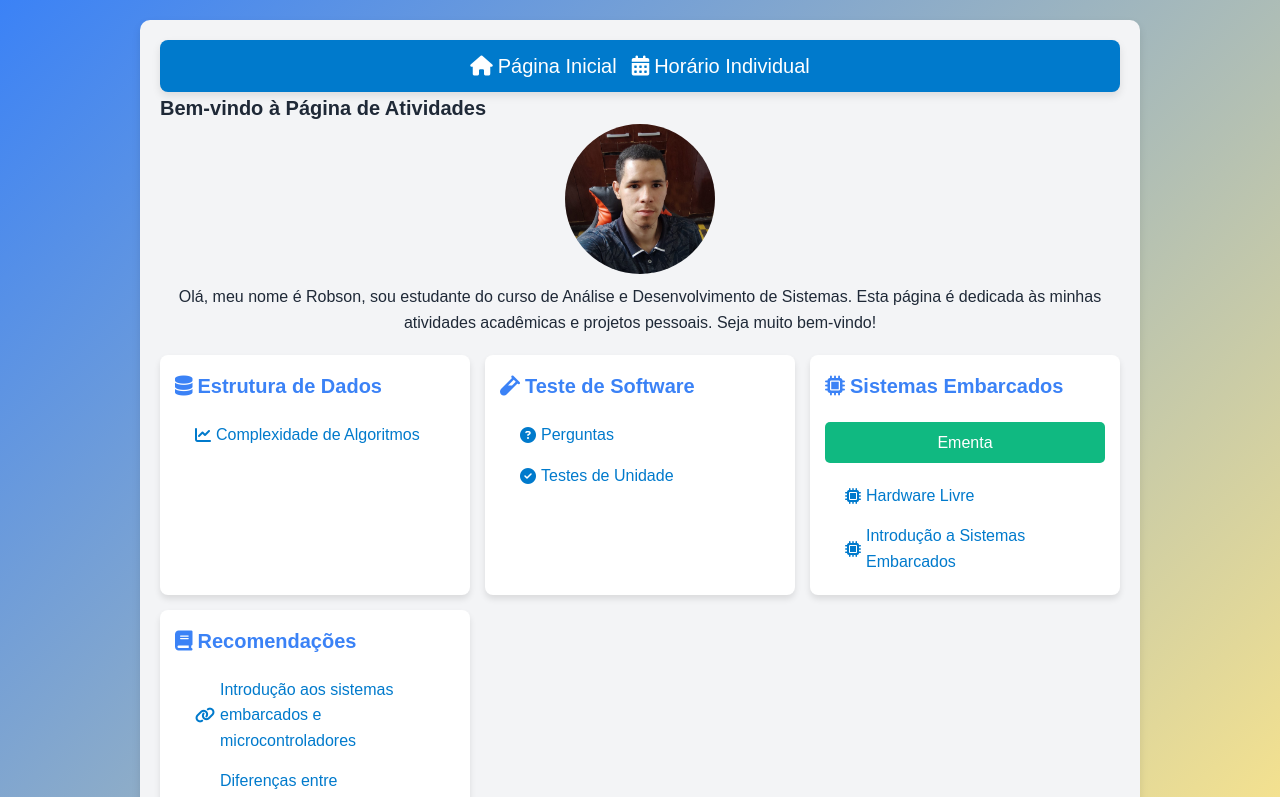
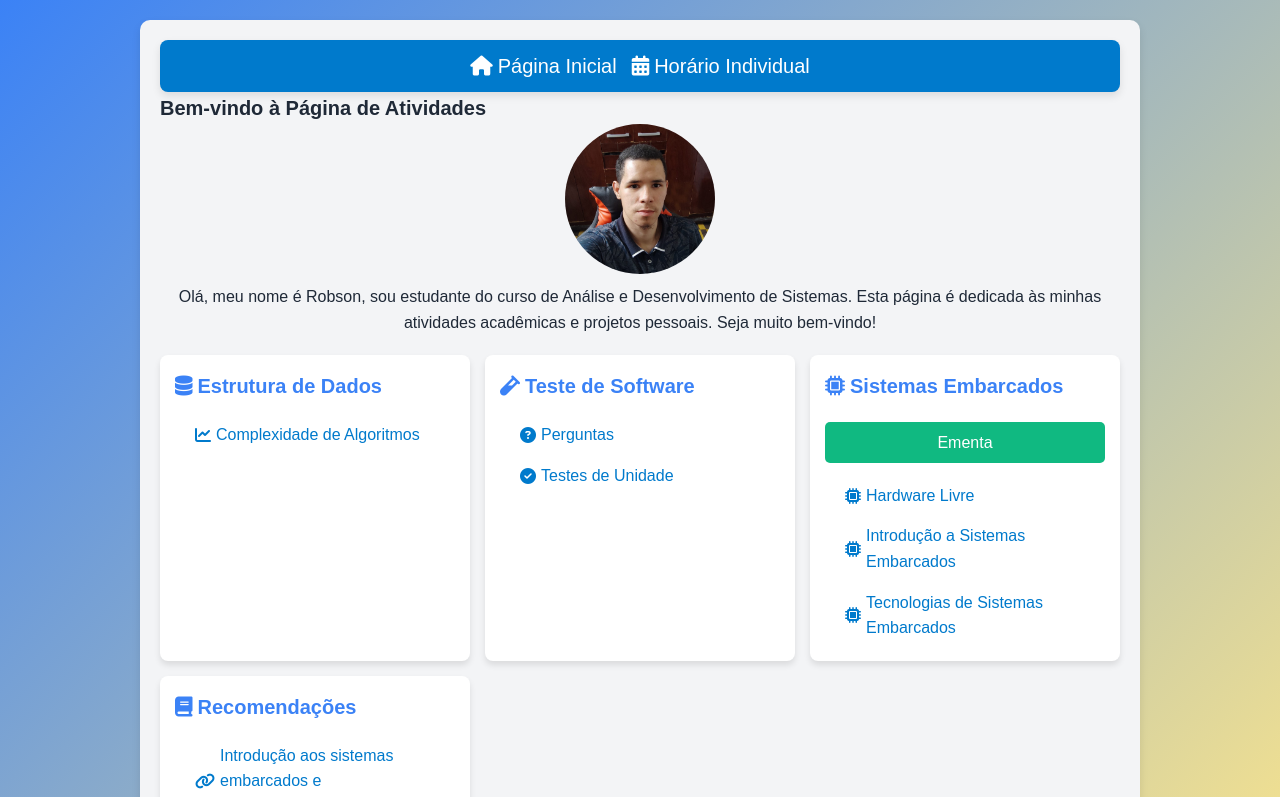
Before and after one commit to rma98/ifpe-ads-activities, a Vue app in the folder subjects/: page /#/ in a window 1280 px wide. Shown: the top 797 px of the page. Built offline with nearby package versions, Linux system fonts and the light colour scheme.

Commit message:
feat: Update component HomePage.vue

```diff
--- a/subjects/src/views/HomePage.vue
+++ b/subjects/src/views/HomePage.vue
@@ -69,6 +69,15 @@
                 target="_blank"
               >
                 <i class="fas fa-microchip"></i> Introdução a Sistemas Embarcados
+              </router-link>
+            </li>
+            <li>
+              <router-link
+                to="/sistemas-embarcados-tech"
+                class="link-icon"
+                target="_blank"
+              >
+                <i class="fas fa-microchip"></i> Tecnologias de Sistemas Embarcados
               </router-link>
             </li>
           </ul>
```
